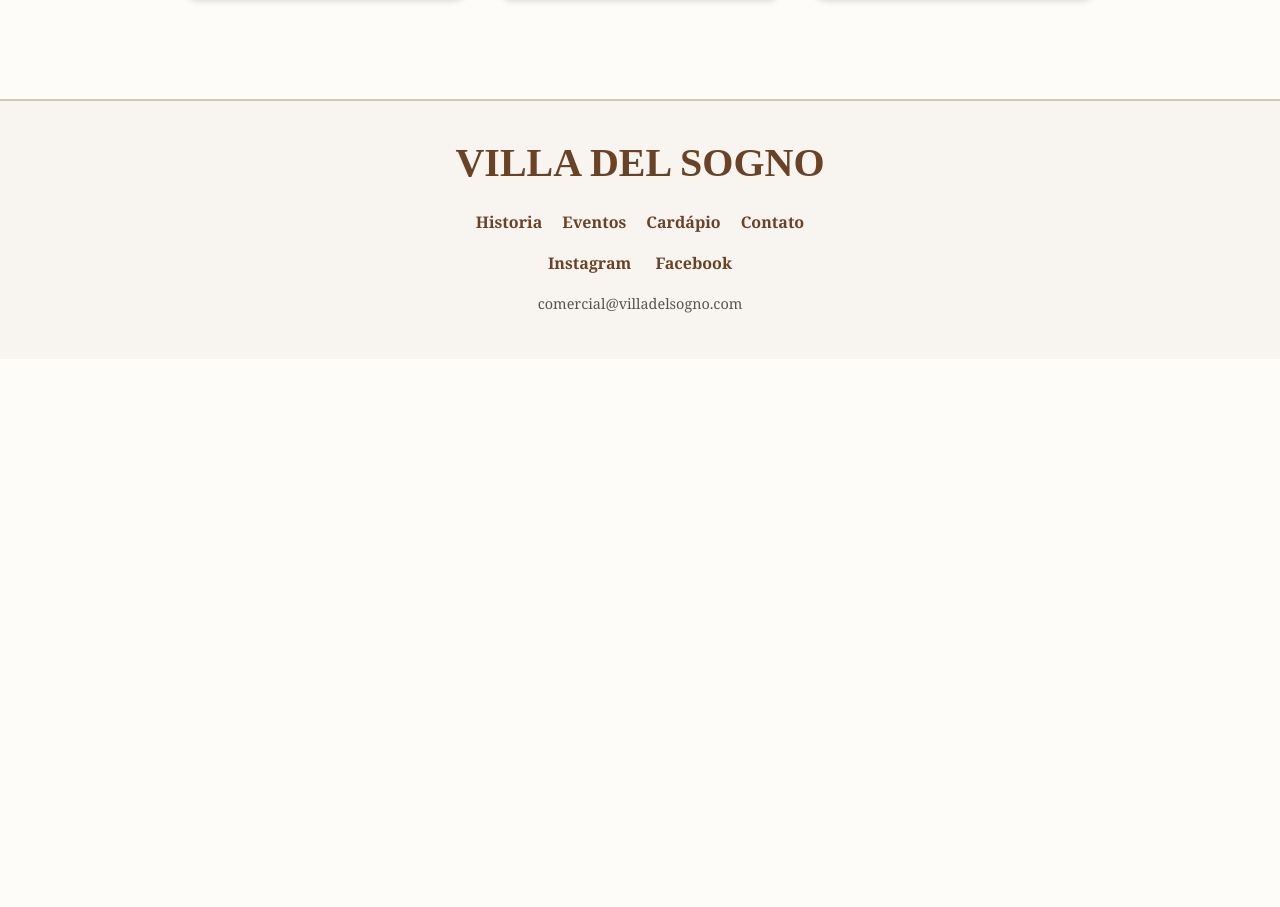
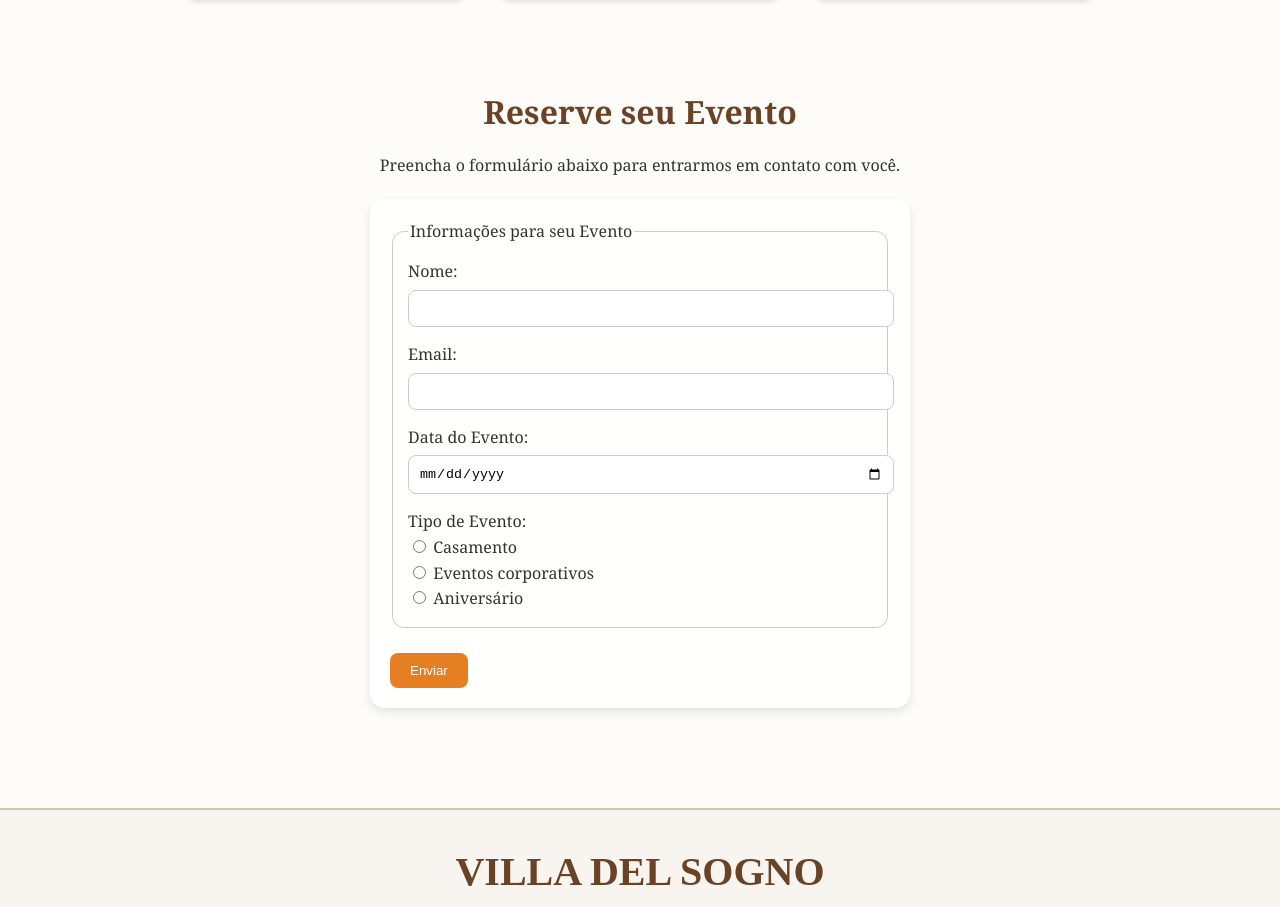
Before and after one commit to ICEI-DIW-PSG/trabalho-pratico-si-semana-3-vitoriarzabatista, a plain HTML site: page public/index.html in a window 1280 px wide. Shown: the part 2437-3344 px from the top of the page. Before the commit the page ends 2796 px from the top, so only its background shows below. Drawn offline with Linux system fonts and the light colour scheme.

Commit message:
Criação do formulario

```diff
--- a/public/index.html
+++ b/public/index.html
@@ -69,6 +69,24 @@
             <img src="https://picsum.photos/300/400" alt="">
             <img src="https://picsum.photos/300/400" alt="">
         </section>
+        <section id="contato">
+            <h2>Reserve seu Evento</h2>
+            <p>Preencha o formulário abaixo para entrarmos em contato com você.</p>
+            <form>
+                <fieldset>
+                    <legend>Informações para seu Evento</legend>
+                    Nome: <input type="text" name="nome" required><br>
+                    Email: <input type="email" name="email"><br>
+                    Data do Evento: <input type="date" name="dt"><br>
+                    Tipo de Evento: <br>
+                    <input type="radio" name="tp" value="Casamento"> Casamento<br>
+                    <input type="radio" name="tp" value="EventosCorp"> Eventos corporativos<br>
+                    <input type="radio" name="tp" value="Aniv"> Aniversário<br>
+                </fieldset>
+                <br>
+                <button type="submit">Enviar</button>
+            </form>
+        </section>
     </main>
     <footer>
         <h2 class="logo"> VILLA DEL SOGNO</h2>
--- a/public/style.css
+++ b/public/style.css
@@ -144,7 +144,44 @@ section p {
 .galeria img:hover {
     transform: scale(1.05);
 }
+/* Estilo geral do formulário */
+#contato form {
+    max-width: 500px;
+    margin: 0 auto; /* centraliza */
+    padding: 20px;
+    background-color: rgba(255, 255, 255, 0.9);
+    border-radius: 15px;
+    box-shadow: 0 4px 10px rgba(0,0,0,0.1);
+}
 
+#contato input[type="text"],
+#contato input[type="email"],
+#contato input[type="date"] {
+    width: 100%;
+    padding: 10px;
+    margin: 5px 0 15px 0;
+    border: 1px solid #ccc;
+    border-radius: 8px;
+}
+
+#contato button {
+    padding: 10px 20px;
+    background-color: #e67e22; /* cor do site */
+    color: white;
+    border: none;
+    border-radius: 8px;
+    cursor: pointer;
+}
+
+#contato button:hover {
+    background-color: #d35400;
+}
+
+#contato fieldset {
+    border: 1px solid #ccc;
+    border-radius: 12px;
+    padding: 15px;
+}
 /*RODAPÉ*/
 footer {
     background: #f8f4ef;
```
